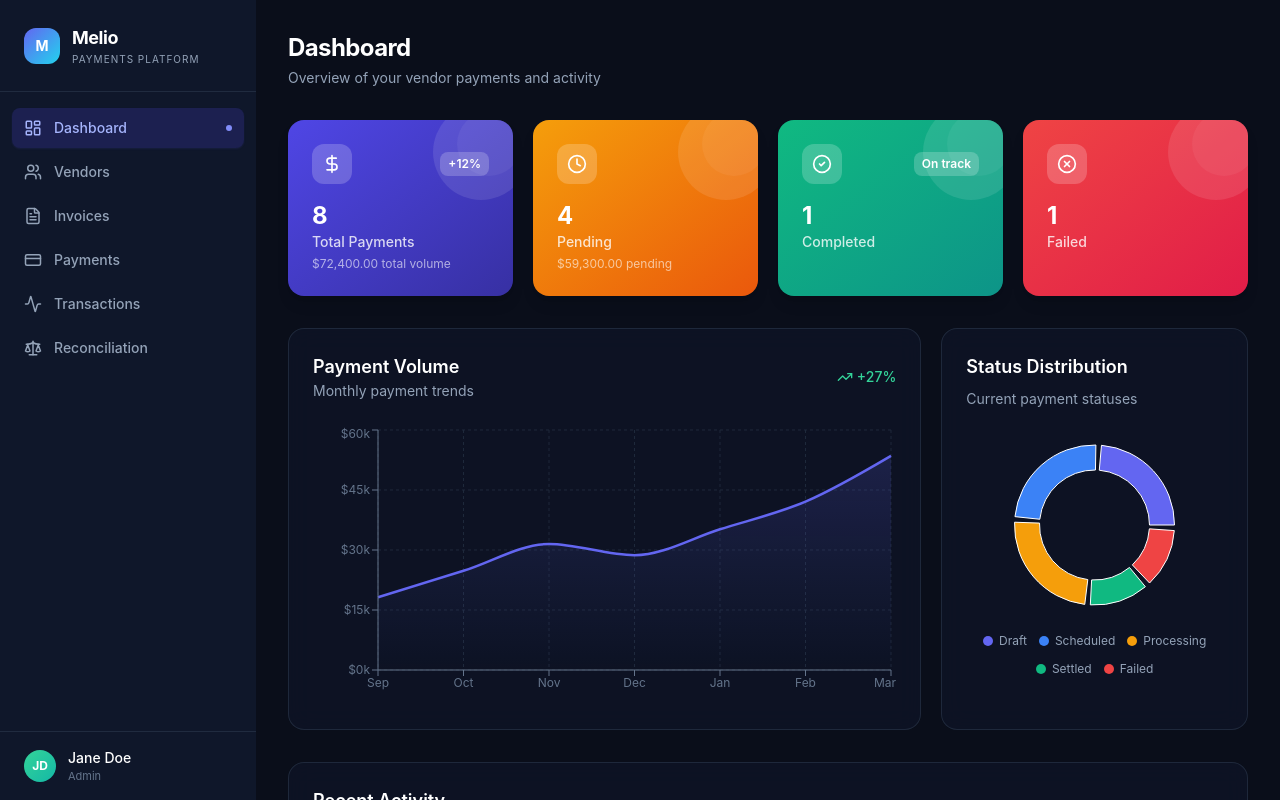
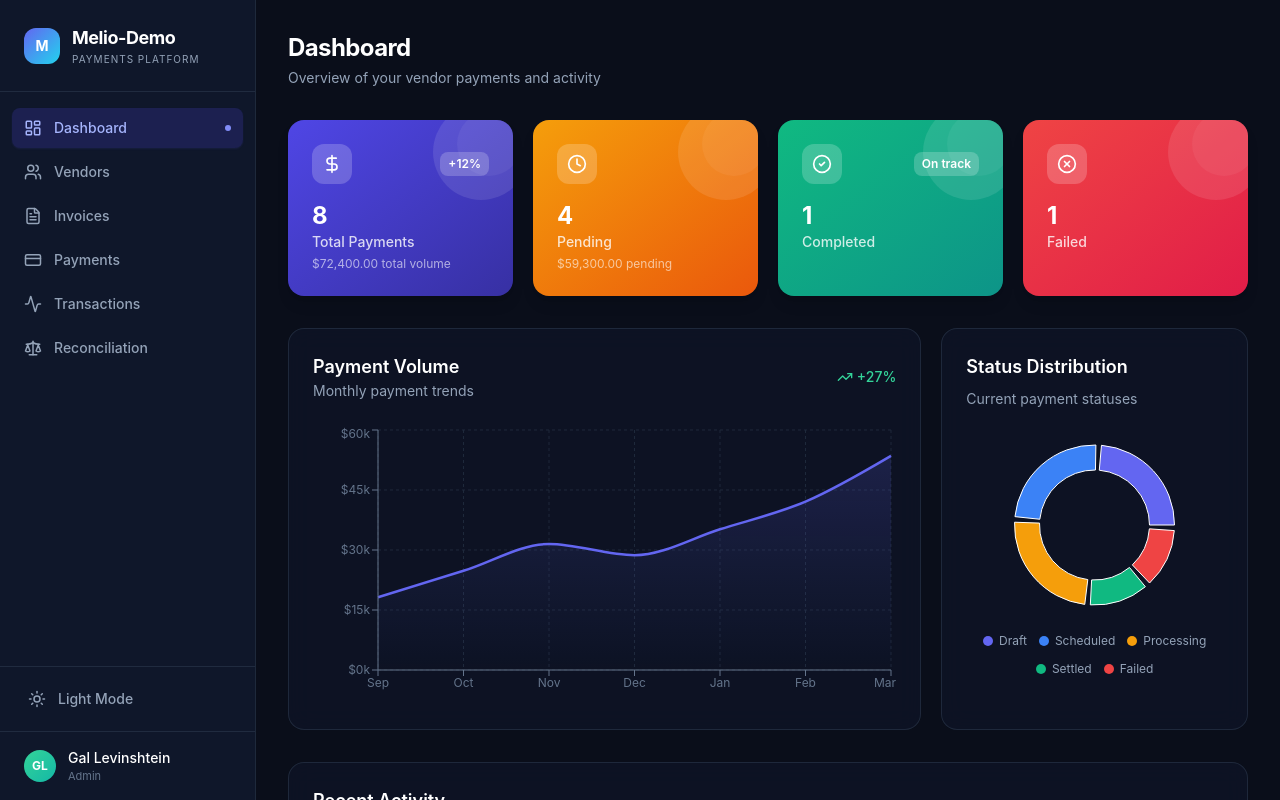
Before and after one commit to Gkodkod/melio-demo, a Next.js app: page / in a window 1280 px wide. Shown: the top 800 px of the page. Built offline with nearby package versions, Linux system fonts and the light colour scheme.

Commit message:
feat: add dark/light theme toggle with localStorage persistence

```diff
--- a/src/app/globals.css
+++ b/src/app/globals.css
@@ -4,9 +4,55 @@
 
 @import url('https://fonts.googleapis.com/css2?family=Inter:wght@300;400;500;600;700;800&display=swap');
 
-:root {
-  --background: #0a0e1a;
-  --foreground: #e2e8f0;
+/* ─── Dark Theme (default) ──────────────────────────────────────── */
+:root,
+[data-theme='dark'] {
+  --bg-primary: #0a0e1a;
+  --bg-secondary: rgba(15, 23, 42, 0.6);
+  --bg-tertiary: #0f172a;
+  --bg-hover: rgba(30, 41, 59, 0.5);
+  --bg-input: rgba(30, 41, 59, 0.5);
+  --border-primary: rgba(51, 65, 85, 0.5);
+  --border-secondary: #1e293b;
+  --text-primary: #ffffff;
+  --text-secondary: #e2e8f0;
+  --text-tertiary: #94a3b8;
+  --text-muted: #64748b;
+  --text-faint: #475569;
+  --sidebar-bg: #0f172a;
+  --sidebar-hover: #1e293b;
+  --sidebar-border: rgba(51, 65, 85, 0.5);
+  --table-divide: rgba(30, 41, 59, 0.5);
+  --table-header-bg: transparent;
+  --scrollbar-thumb: #334155;
+  --scrollbar-hover: #475569;
+  --badge-draft-bg: rgba(100, 116, 139, 0.1);
+  --badge-draft-text: #94a3b8;
+  color-scheme: dark;
+}
+
+/* ─── Light Theme ───────────────────────────────────────────────── */
+[data-theme='light'] {
+  --bg-primary: #f8fafc;
+  --bg-secondary: #ffffff;
+  --bg-tertiary: #f1f5f9;
+  --bg-hover: #f1f5f9;
+  --bg-input: #ffffff;
+  --border-primary: #e2e8f0;
+  --border-secondary: #e2e8f0;
+  --text-primary: #0f172a;
+  --text-secondary: #334155;
+  --text-tertiary: #64748b;
+  --text-muted: #94a3b8;
+  --text-faint: #cbd5e1;
+  --sidebar-bg: #ffffff;
+  --sidebar-hover: #f1f5f9;
+  --sidebar-border: #e2e8f0;
+  --table-divide: #f1f5f9;
+  --table-header-bg: #f8fafc;
+  --scrollbar-thumb: #cbd5e1;
+  --scrollbar-hover: #94a3b8;
+  color-scheme: light;
 }
 
 * {
@@ -15,16 +61,13 @@
   padding: 0;
 }
 
-html {
-  color-scheme: dark;
-}
-
 body {
-  background: var(--background);
-  color: var(--foreground);
+  background: var(--bg-primary);
+  color: var(--text-secondary);
   font-family: 'Inter', system-ui, -apple-system, sans-serif;
   -webkit-font-smoothing: antialiased;
   -moz-osx-font-smoothing: grayscale;
+  transition: background-color 0.3s ease, color 0.3s ease;
 }
 
 /* Scrollbar */
@@ -32,15 +75,18 @@ body {
   width: 6px;
   height: 6px;
 }
+
 ::-webkit-scrollbar-track {
   background: transparent;
 }
+
 ::-webkit-scrollbar-thumb {
-  background: #334155;
+  background: var(--scrollbar-thumb);
   border-radius: 3px;
 }
+
 ::-webkit-scrollbar-thumb:hover {
-  background: #475569;
+  background: var(--scrollbar-hover);
 }
 
 /* Smooth transitions for route changes */
@@ -53,23 +99,95 @@ main {
     opacity: 0;
     transform: translateY(4px);
   }
+
   to {
     opacity: 1;
     transform: translateY(0);
   }
 }
 
-/* Glass card effect */
+/* Glass card effect — theme-aware */
 .glass-card {
-  background: rgba(15, 23, 42, 0.6);
+  background: var(--bg-secondary);
   backdrop-filter: blur(12px);
-  border: 1px solid rgba(51, 65, 85, 0.5);
+  border: 1px solid var(--border-primary);
+  transition: background-color 0.3s ease, border-color 0.3s ease;
+}
+
+[data-theme='light'] .glass-card {
+  box-shadow: 0 1px 3px rgba(0, 0, 0, 0.06), 0 1px 2px rgba(0, 0, 0, 0.04);
 }
 
 /* Glow effects */
 .glow-indigo {
   box-shadow: 0 0 20px rgba(99, 102, 241, 0.15);
 }
+
 .glow-emerald {
   box-shadow: 0 0 20px rgba(16, 185, 129, 0.15);
 }
+
+/* ─── Theme-aware overrides ─────────────────────────────────────── */
+
+/* Text colors */
+[data-theme='light'] .text-white {
+  color: var(--text-primary) !important;
+}
+
+[data-theme='light'] .text-slate-300 {
+  color: #475569 !important;
+}
+
+[data-theme='light'] .text-slate-400 {
+  color: #64748b !important;
+}
+
+[data-theme='light'] .text-slate-500 {
+  color: #94a3b8 !important;
+}
+
+[data-theme='light'] .text-slate-600 {
+  color: #94a3b8 !important;
+}
+
+/* Backgrounds */
+[data-theme='light'] .bg-slate-900\/50,
+[data-theme='light'] .bg-slate-900 {
+  background-color: #ffffff !important;
+}
+
+[data-theme='light'] .bg-slate-800\/50,
+[data-theme='light'] .bg-slate-800\/30,
+[data-theme='light'] .bg-slate-800 {
+  background-color: #f1f5f9 !important;
+}
+
+/* Borders */
+[data-theme='light'] .border-slate-800,
+[data-theme='light'] .border-slate-700 {
+  border-color: #e2e8f0 !important;
+}
+
+[data-theme='light'] .divide-slate-800\/50> :not([hidden])~ :not([hidden]) {
+  border-color: #f1f5f9 !important;
+}
+
+/* Rings */
+[data-theme='light'] .ring-slate-700 {
+  --tw-ring-color: #e2e8f0 !important;
+}
+
+/* Chart grid lines */
+[data-theme='light'] .recharts-cartesian-grid line {
+  stroke: #e2e8f0 !important;
+}
+
+[data-theme='light'] .recharts-cartesian-axis-tick text {
+  fill: #64748b !important;
+}
+
+/* Table header */
+[data-theme='light'] .border-b.border-slate-800 {
+  border-color: #e2e8f0 !important;
+  background-color: #f8fafc;
+}
--- a/src/app/layout.tsx
+++ b/src/app/layout.tsx
@@ -1,6 +1,7 @@
 import type { Metadata } from 'next';
 import './globals.css';
 import Providers from '@/components/providers';
+import { ThemeProvider } from '@/components/theme-provider';
 import Sidebar from '@/components/sidebar';
 
 export const metadata: Metadata = {
@@ -15,8 +16,9 @@ export default function RootLayout( {
   children: React.ReactNode;
 } ) {
   return (
-    <html lang="en">
+    <html lang="en" suppressHydrationWarning>
       <body>
+        <ThemeProvider>
           <Providers>
             <div className="flex min-h-screen">
               <Sidebar />
@@ -27,6 +29,7 @@ export default function RootLayout( {
               </main>
             </div>
           </Providers>
+        </ThemeProvider>
       </body>
     </html>
   );
--- a/src/components/sidebar.tsx
+++ b/src/components/sidebar.tsx
@@ -11,9 +11,12 @@ import {
     Scale,
     Menu,
     X,
+    Sun,
+    Moon,
 } from 'lucide-react';
 import { useState } from 'react';
 import { cn } from '@/lib/utils';
+import { useTheme } from '@/components/theme-provider';
 
 const navItems = [
     { label: 'Dashboard', href: '/', icon: LayoutDashboard },
@@ -27,17 +30,23 @@ const navItems = [
 export default function Sidebar() {
     const pathname = usePathname();
     const [mobileOpen, setMobileOpen] = useState( false );
+    const { theme, toggleTheme } = useTheme();
 
     const isActive = ( href: string ) => {
         if ( href === '/' ) return pathname === '/';
         return pathname.startsWith( href );
     };
 
+    const isDark = theme === 'dark';
+
     return (
         <>
             {/* Mobile toggle */}
             <button
-                className="fixed top-4 left-4 z-50 lg:hidden bg-slate-800 text-white p-2 rounded-lg shadow-lg"
+                className={cn(
+                    'fixed top-4 left-4 z-50 lg:hidden p-2 rounded-lg shadow-lg',
+                    isDark ? 'bg-slate-800 text-white' : 'bg-white text-slate-800 border border-slate-200'
+                )}
                 onClick={() => setMobileOpen( !mobileOpen )}
             >
                 {mobileOpen ? <X size={20} /> : <Menu size={20} />}
@@ -54,18 +63,26 @@ export default function Sidebar() {
             {/* Sidebar */}
             <aside
                 className={cn(
-                    'fixed top-0 left-0 z-40 h-screen w-64 bg-slate-900 text-white flex flex-col transition-transform duration-300 lg:translate-x-0',
-                    mobileOpen ? 'translate-x-0' : '-translate-x-full'
+                    'fixed top-0 left-0 z-40 h-screen w-64 flex flex-col transition-all duration-300 lg:translate-x-0',
+                    mobileOpen ? 'translate-x-0' : '-translate-x-full',
+                    isDark
+                        ? 'bg-slate-900 text-white border-r border-slate-800'
+                        : 'bg-white text-slate-800 border-r border-slate-200 shadow-sm'
                 )}
             >
                 {/* Logo */}
-                <div className="flex items-center gap-3 px-6 py-6 border-b border-slate-700/50">
-                    <div className="w-9 h-9 rounded-xl bg-gradient-to-br from-indigo-500 to-cyan-400 flex items-center justify-center font-bold text-sm">
+                <div className={cn(
+                    'flex items-center gap-3 px-6 py-6 border-b',
+                    isDark ? 'border-slate-700/50' : 'border-slate-200'
+                )}>
+                    <div className="w-9 h-9 rounded-xl bg-gradient-to-br from-indigo-500 to-cyan-400 flex items-center justify-center font-bold text-sm text-white">
                         M
                     </div>
                     <div>
-                        <h1 className="text-lg font-bold tracking-tight">Melio</h1>
-                        <p className="text-[10px] text-slate-400 uppercase tracking-widest">
+                        <h1 className={cn( 'text-lg font-bold tracking-tight', isDark ? 'text-white' : 'text-slate-900' )}>
+                            Melio-Demo
+                        </h1>
+                        <p className={cn( 'text-[10px] uppercase tracking-widest', isDark ? 'text-slate-400' : 'text-slate-500' )}>
                             Payments Platform
                         </p>
                     </div>
@@ -81,28 +98,54 @@ export default function Sidebar() {
                             className={cn(
                                 'flex items-center gap-3 px-3 py-2.5 rounded-lg text-sm font-medium transition-all duration-200',
                                 isActive( href )
-                                    ? 'bg-indigo-600/20 text-indigo-300 shadow-sm shadow-indigo-500/10'
-                                    : 'text-slate-400 hover:text-white hover:bg-slate-800'
+                                    ? isDark
+                                        ? 'bg-indigo-600/20 text-indigo-300 shadow-sm shadow-indigo-500/10'
+                                        : 'bg-indigo-50 text-indigo-600 shadow-sm shadow-indigo-500/5'
+                                    : isDark
+                                        ? 'text-slate-400 hover:text-white hover:bg-slate-800'
+                                        : 'text-slate-500 hover:text-slate-900 hover:bg-slate-100'
                             )}
                         >
                             <Icon size={18} />
                             {label}
                             {isActive( href ) && (
-                                <div className="ml-auto w-1.5 h-1.5 rounded-full bg-indigo-400" />
+                                <div className={cn(
+                                    'ml-auto w-1.5 h-1.5 rounded-full',
+                                    isDark ? 'bg-indigo-400' : 'bg-indigo-500'
+                                )} />
                             )}
                         </Link>
                     ) )}
                 </nav>
 
-                {/* Footer */}
-                <div className="px-6 py-4 border-t border-slate-700/50">
+                {/* Theme Toggle + Footer */}
+                <div className={cn( 'px-4 py-3 border-t', isDark ? 'border-slate-700/50' : 'border-slate-200' )}>
+                    <button
+                        onClick={toggleTheme}
+                        className={cn(
+                            'w-full flex items-center gap-3 px-3 py-2.5 rounded-lg text-sm font-medium transition-all duration-200',
+                            isDark
+                                ? 'text-slate-400 hover:text-white hover:bg-slate-800'
+                                : 'text-slate-500 hover:text-slate-900 hover:bg-slate-100'
+                        )}
+                    >
+                        {isDark ? <Sun size={18} /> : <Moon size={18} />}
+                        {isDark ? 'Light Mode' : 'Dark Mode'}
+                    </button>
+                </div>
+
+                <div className={cn( 'px-6 py-4 border-t', isDark ? 'border-slate-700/50' : 'border-slate-200' )}>
                     <div className="flex items-center gap-3">
-                        <div className="w-8 h-8 rounded-full bg-gradient-to-br from-emerald-400 to-teal-500 flex items-center justify-center text-xs font-bold">
-                            JD
+                        <div className="w-8 h-8 rounded-full bg-gradient-to-br from-emerald-400 to-teal-500 flex items-center justify-center text-xs font-bold text-white">
+                            GL
                         </div>
                         <div>
-                            <p className="text-sm font-medium">Jane Doe</p>
-                            <p className="text-[11px] text-slate-500">Admin</p>
+                            <p className={cn( 'text-sm font-medium', isDark ? 'text-white' : 'text-slate-900' )}>
+                                Gal Levinshtein
+                            </p>
+                            <p className={cn( 'text-[11px]', isDark ? 'text-slate-500' : 'text-slate-400' )}>
+                                Admin
+                            </p>
                         </div>
                     </div>
                 </div>
--- /dev/null
+++ b/src/components/theme-provider.tsx
@@ -0,0 +1,41 @@
+'use client';
+
+import { createContext, useContext, useState, useEffect } from 'react';
+
+type Theme = 'dark' | 'light';
+
+interface ThemeContextValue {
+    theme: Theme;
+    toggleTheme: () => void;
+}
+
+const ThemeContext = createContext<ThemeContextValue>( {
+    theme: 'dark',
+    toggleTheme: () => { },
+} );
+
+export function useTheme() {
+    return useContext( ThemeContext );
+}
+
+export function ThemeProvider( { children }: { children: React.ReactNode } ) {
+    const [theme, setTheme] = useState<Theme>( 'dark' );
+
+    useEffect( () => {
+        const stored = localStorage.getItem( 'melio-theme' ) as Theme | null;
+        if ( stored ) setTheme( stored );
+    }, [] );
+
+    useEffect( () => {
+        document.documentElement.setAttribute( 'data-theme', theme );
+        localStorage.setItem( 'melio-theme', theme );
+    }, [theme] );
+
+    const toggleTheme = () => setTheme( ( t ) => ( t === 'dark' ? 'light' : 'dark' ) );
+
+    return (
+        <ThemeContext.Provider value={{ theme, toggleTheme }}>
+            {children}
+        </ThemeContext.Provider>
+    );
+}
```
Lines whose indentation alone changed are shown as unchanged.
